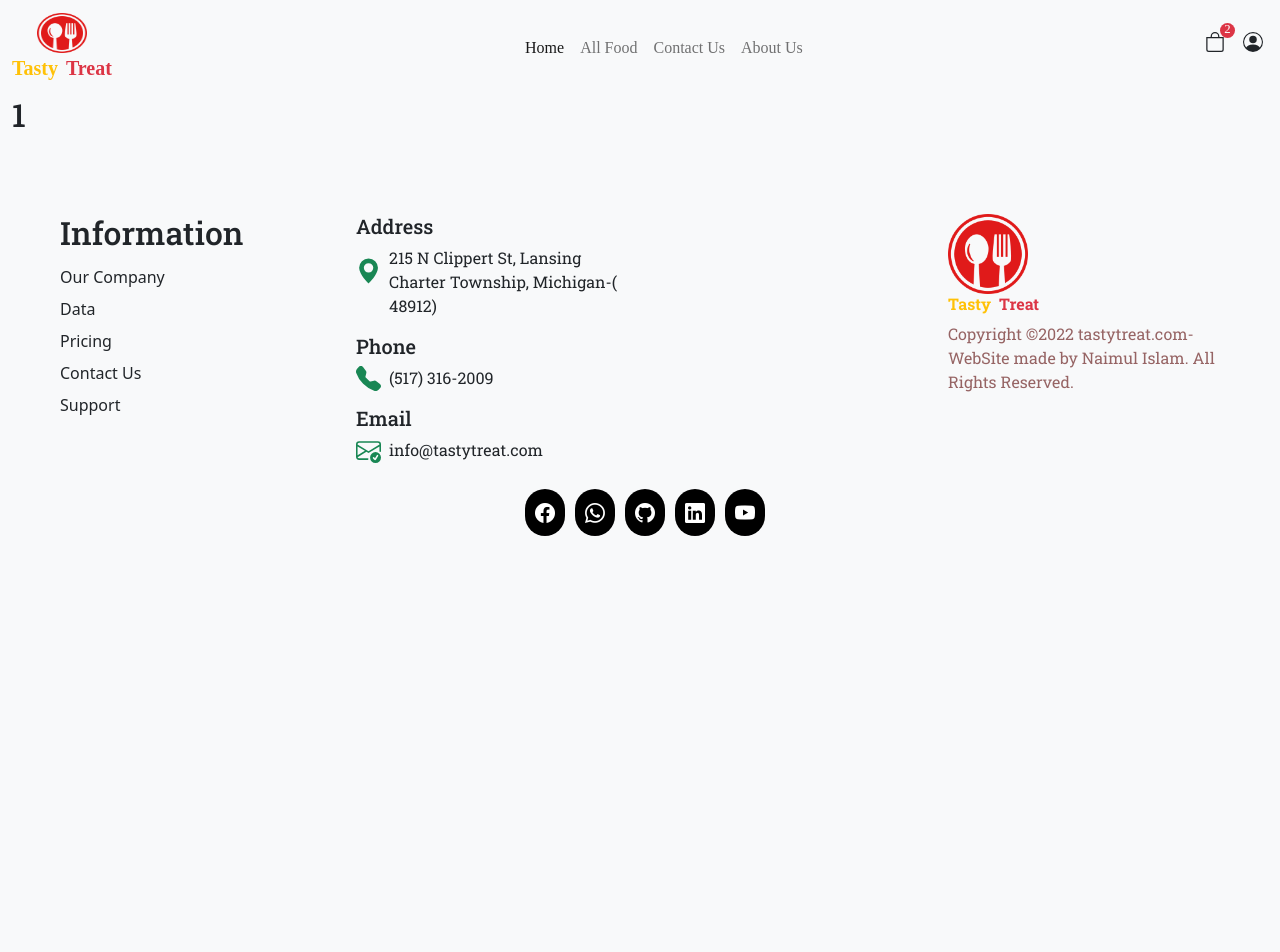
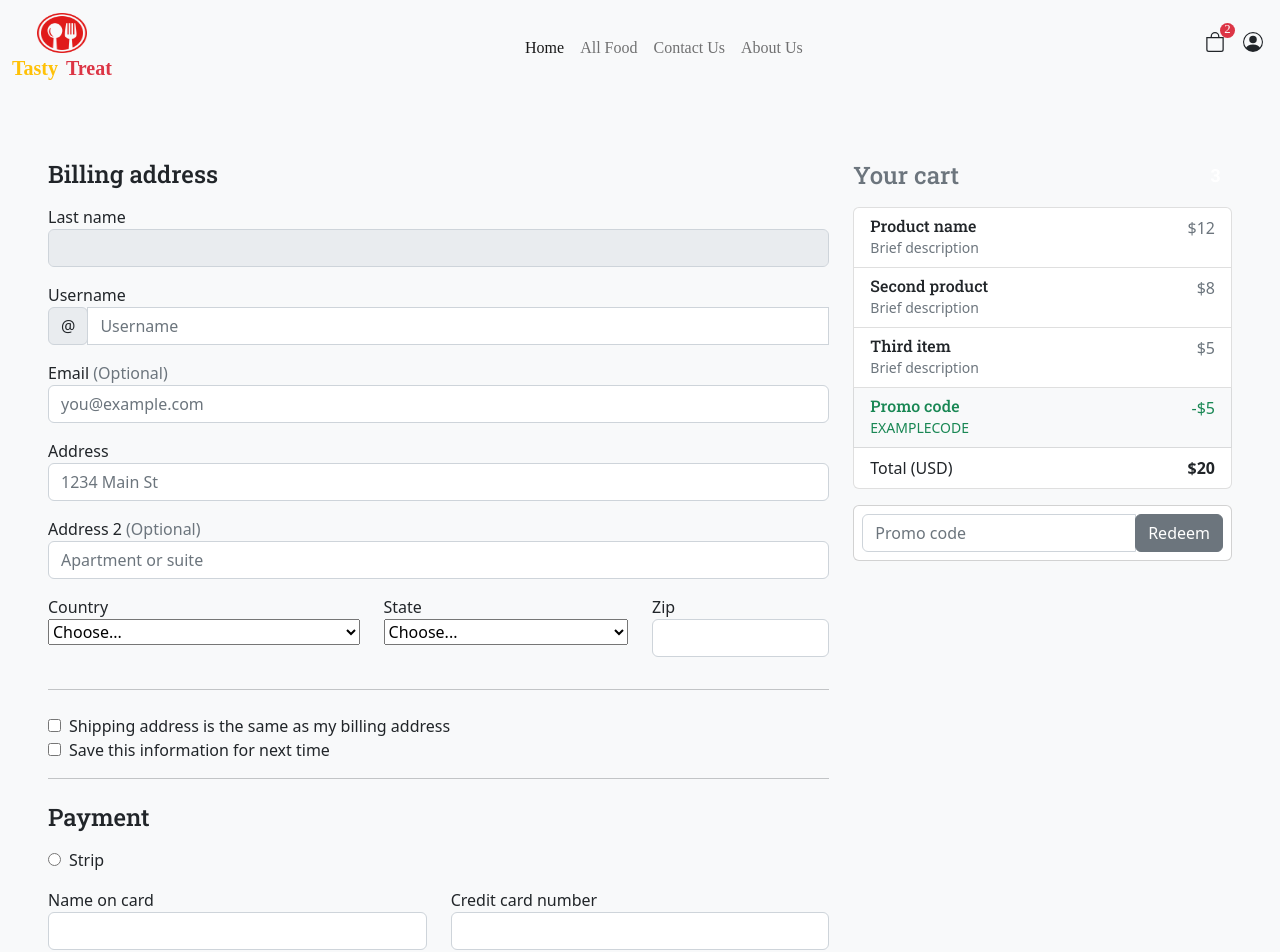
Before and after one commit to naimulislamshakil/Food_Delivary_app, a React (Create React App) app in the folder Front_End/: page /shopping/1 in a window 1280 px wide. Shown: the top 952 px of the page. Before the commit the page ends 800 px from the top, so only its background shows below. Built offline with nearby package versions, Linux system fonts and the light colour scheme; some icons are missing; a web font is replaced by a local one.

Commit message:
add checkout form

```diff
--- a/Front_End/src/Component/BuyNow.tsx
+++ b/Front_End/src/Component/BuyNow.tsx
@@ -4,8 +4,292 @@ import { useParams } from 'react-router-dom';
 const BuyNow = () => {
 	const { id } = useParams();
 	return (
-		<section className="container-fluid">
-			<h2>{id}</h2>
+		<section className="container-fluid mt-3 p-5">
+			<div className="row">
+				<div className="col-md-4 order-md-2 mb-4">
+					<h4 className="d-flex justify-content-between align-items-center mb-3">
+						<span className="text-muted">Your cart</span>
+						<span className="badge badge-secondary badge-pill">3</span>
+					</h4>
+					<ul className="list-group mb-3">
+						<li className="list-group-item d-flex justify-content-between lh-condensed">
+							<div>
+								<h6 className="my-0">Product name</h6>
+								<small className="text-muted">Brief description</small>
+							</div>
+							<span className="text-muted">$12</span>
+						</li>
+						<li className="list-group-item d-flex justify-content-between lh-condensed">
+							<div>
+								<h6 className="my-0">Second product</h6>
+								<small className="text-muted">Brief description</small>
+							</div>
+							<span className="text-muted">$8</span>
+						</li>
+						<li className="list-group-item d-flex justify-content-between lh-condensed">
+							<div>
+								<h6 className="my-0">Third item</h6>
+								<small className="text-muted">Brief description</small>
+							</div>
+							<span className="text-muted">$5</span>
+						</li>
+						<li className="list-group-item d-flex justify-content-between bg-light">
+							<div className="text-success">
+								<h6 className="my-0">Promo code</h6>
+								<small>EXAMPLECODE</small>
+							</div>
+							<span className="text-success">-$5</span>
+						</li>
+						<li className="list-group-item d-flex justify-content-between">
+							<span>Total (USD)</span>
+							<strong>$20</strong>
+						</li>
+					</ul>
+
+					<form className="card p-2">
+						<div className="input-group">
+							<input
+								type="text"
+								className="form-control"
+								placeholder="Promo code"
+							/>
+							<div className="input-group-append">
+								<button type="submit" className="btn btn-secondary">
+									Redeem
+								</button>
+							</div>
+						</div>
+					</form>
+				</div>
+				<div className="col-md-8 order-md-1">
+					<h4 className="mb-3">Billing address</h4>
+					<form className="needs-validation">
+						<div className="row">
+							<div className="col-md-12 mb-3">
+								<label htmlFor="lastName">Last name</label>
+								<input
+									type="text"
+									className="form-control"
+									id="lastName"
+									placeholder=""
+									value=""
+									required
+									readOnly
+									disabled
+								/>
+								<div className="invalid-feedback">
+									Valid last name is required.
+								</div>
+							</div>
+						</div>
+
+						<div className="mb-3">
+							<label htmlFor="username">Username</label>
+							<div className="input-group">
+								<div className="input-group-prepend">
+									<span className="input-group-text">@</span>
+								</div>
+								<input
+									type="text"
+									className="form-control"
+									id="username"
+									placeholder="Username"
+									required
+								/>
+								<div className="invalid-feedback" style={{ width: '100%' }}>
+									Your username is required.
+								</div>
+							</div>
+						</div>
+
+						<div className="mb-3">
+							<label htmlFor="email">
+								Email <span className="text-muted">(Optional)</span>
+							</label>
+							<input
+								type="email"
+								className="form-control"
+								id="email"
+								placeholder="you@example.com"
+							/>
+							<div className="invalid-feedback">
+								Please enter a valid email address for shipping updates.
+							</div>
+						</div>
+
+						<div className="mb-3">
+							<label htmlFor="address">Address</label>
+							<input
+								type="text"
+								className="form-control"
+								id="address"
+								placeholder="1234 Main St"
+								required
+							/>
+							<div className="invalid-feedback">
+								Please enter your shipping address.
+							</div>
+						</div>
+
+						<div className="mb-3">
+							<label htmlFor="address2">
+								Address 2 <span className="text-muted">(Optional)</span>
+							</label>
+							<input
+								type="text"
+								className="form-control"
+								id="address2"
+								placeholder="Apartment or suite"
+							/>
+						</div>
+
+						<div className="row">
+							<div className="col-md-5 mb-3">
+								<label htmlFor="country">Country</label>
+								<select
+									className="custom-select d-block w-100"
+									id="country"
+									required
+								>
+									<option value="">Choose...</option>
+									<option>United States</option>
+								</select>
+								<div className="invalid-feedback">
+									Please select a valid country.
+								</div>
+							</div>
+							<div className="col-md-4 mb-3">
+								<label htmlFor="state">State</label>
+								<select
+									className="custom-select d-block w-100"
+									id="state"
+									required
+								>
+									<option value="">Choose...</option>
+									<option>California</option>
+								</select>
+								<div className="invalid-feedback">
+									Please provide a valid state.
+								</div>
+							</div>
+							<div className="col-md-3 mb-3">
+								<label htmlFor="zip">Zip</label>
+								<input
+									type="text"
+									className="form-control"
+									id="zip"
+									placeholder=""
+									required
+								/>
+								<div className="invalid-feedback">Zip code required.</div>
+							</div>
+						</div>
+						<hr className="mb-4" />
+						<div className="custom-control custom-checkbox">
+							<input
+								type="checkbox"
+								className="custom-control-input"
+								id="same-address"
+							/>
+							<label
+								className="custom-control-label ms-2"
+								htmlFor="same-address"
+							>
+								Shipping address is the same as my billing address
+							</label>
+						</div>
+						<div className="custom-control custom-checkbox">
+							<input
+								type="checkbox"
+								className="custom-control-input"
+								id="save-info"
+							/>
+							<label className="custom-control-label ms-2" htmlFor="save-info">
+								Save this information for next time
+							</label>
+						</div>
+						<hr className="mb-4" />
+
+						<h4 className="mb-3">Payment</h4>
+
+						<div className="d-block my-3">
+							<div className="custom-control custom-radio">
+								<input
+									id="strip"
+									name="paymentMethod"
+									type="radio"
+									className="custom-control-input active"
+									required
+								/>
+								<label className="custom-control-label ms-2" htmlFor="paypal">
+									Strip
+								</label>
+							</div>
+						</div>
+						<div className="row">
+							<div className="col-md-6 mb-3">
+								<label htmlFor="cc-name">Name on card</label>
+								<input
+									type="text"
+									className="form-control"
+									id="cc-name"
+									placeholder=""
+									required
+								/>
+								<small className="text-muted">
+									Full name as displayed on card
+								</small>
+								<div className="invalid-feedback">Name on card is required</div>
+							</div>
+							<div className="col-md-6 mb-3">
+								<label htmlFor="cc-number">Credit card number</label>
+								<input
+									type="text"
+									className="form-control"
+									id="cc-number"
+									placeholder=""
+									required
+								/>
+								<div className="invalid-feedback">
+									Credit card number is required
+								</div>
+							</div>
+						</div>
+						<div className="row">
+							<div className="col-md-3 mb-3">
+								<label htmlFor="cc-expiration">Expiration</label>
+								<input
+									type="text"
+									className="form-control"
+									id="cc-expiration"
+									placeholder=""
+									required
+								/>
+								<div className="invalid-feedback">Expiration date required</div>
+							</div>
+							<div className="col-md-3 mb-3">
+								<label htmlFor="cc-expiration">CVV</label>
+								<input
+									type="text"
+									className="form-control"
+									id="cc-cvv"
+									placeholder=""
+									required
+								/>
+								<div className="invalid-feedback">Security code required</div>
+							</div>
+						</div>
+						<form className="mb-4">
+							<button
+								className="btn btn-primary btn-lg btn-block"
+								type="submit"
+							>
+								Continue to checkout
+							</button>
+						</form>
+					</form>
+				</div>
+			</div>
 		</section>
 	);
 };
--- a/Front_End/src/Component/ProductCard.tsx
+++ b/Front_End/src/Component/ProductCard.tsx
@@ -9,6 +9,10 @@ interface Props {
 
 const ProductCard = ({ product }: Props) => {
 	const navigation = useNavigate();
+
+	const buyNow = (id: string) => {
+		navigation(`/shopping/${id}`);
+	};
 	return (
 		<div
 			className="col-12 col-lg-3 col-md-6 mx-auto card shadow mt-3"
@@ -38,7 +42,12 @@ const ProductCard = ({ product }: Props) => {
 				<p className="card-text">{product.description}</p>
 			</div>
 			<div className="card-footer justify-content-between d-flex">
-				<button className="btn btn-outline-success">Buy Now</button>
+				<button
+					className="btn btn-outline-success"
+					onClick={() => buyNow(product._id)}
+				>
+					Buy Now
+				</button>
 				<button className="btn btn-outline-danger">Add To Cart</button>
 			</div>
 		</div>
```
